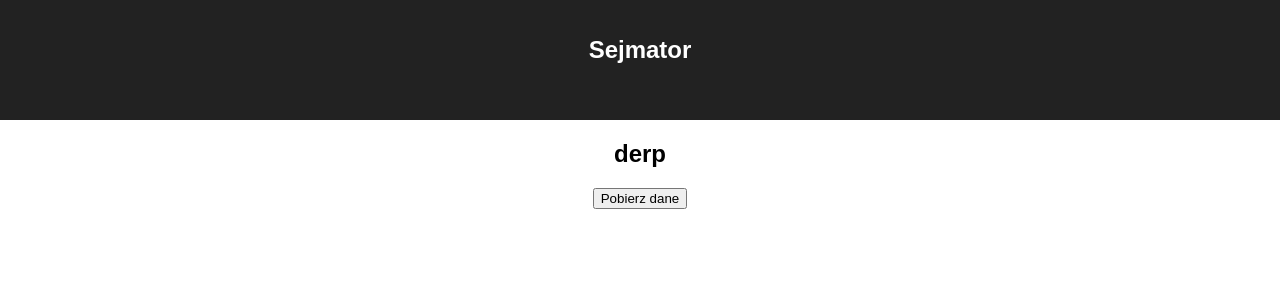
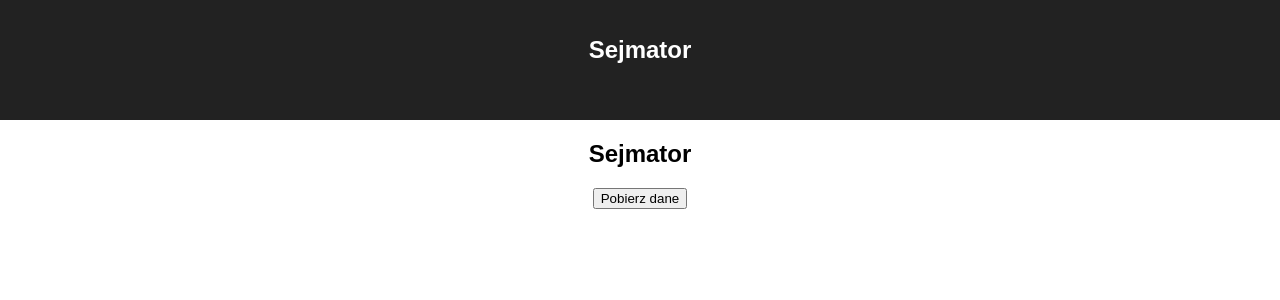
Before and after one commit to bananovitch/sejmator, a React (Create React App) app: page / in a window 1280 px wide. Shown: the top 300 px of the page. Built offline with nearby package versions, Linux system fonts and the light colour scheme.

Commit message:
removed derp

```diff
--- a/src/App.js
+++ b/src/App.js
@@ -29,7 +29,7 @@ class App extends Component {
         <header className="App-header">
           <h1 className="App-title">Sejmator</h1>
         </header>
-        <h2>derp</h2>
+        <h2>Sejmator</h2>
         <button onClick={() => this.fetchSpeeches() }>Pobierz dane</button>
         <ol>{this.state.result.map( (item) => <li>{item.slug}</li> )}</ol>
       </div>
```
